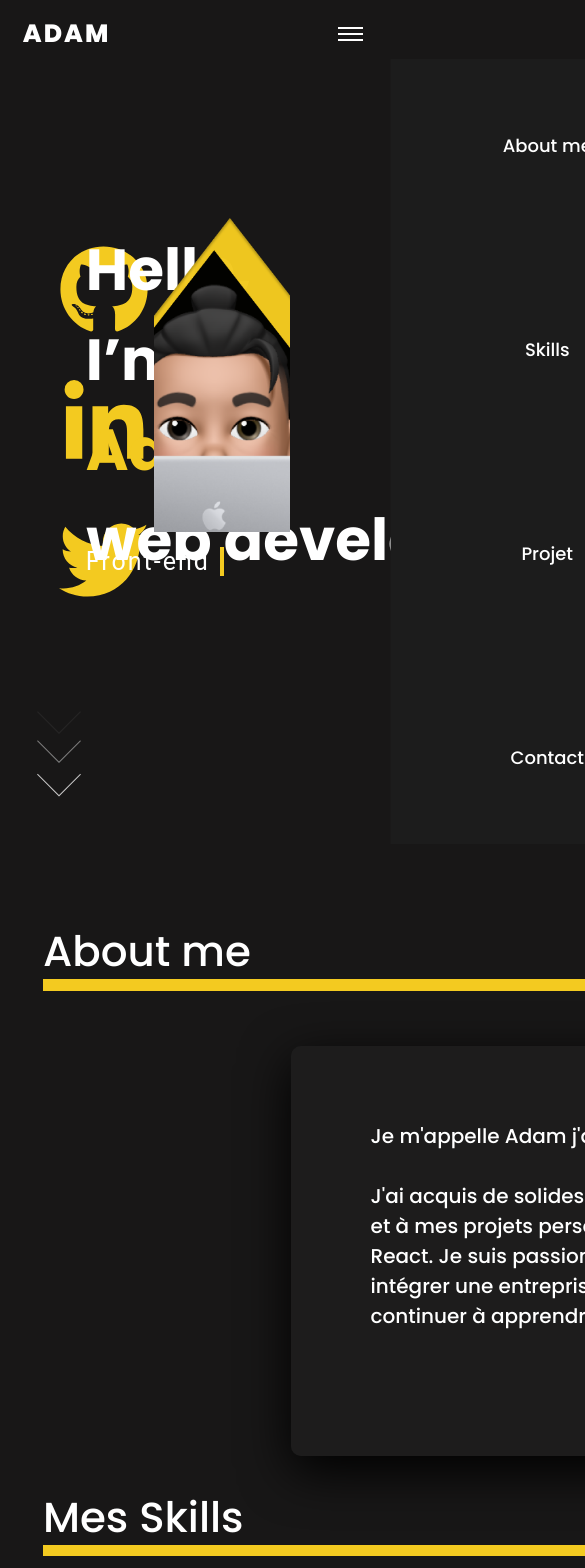
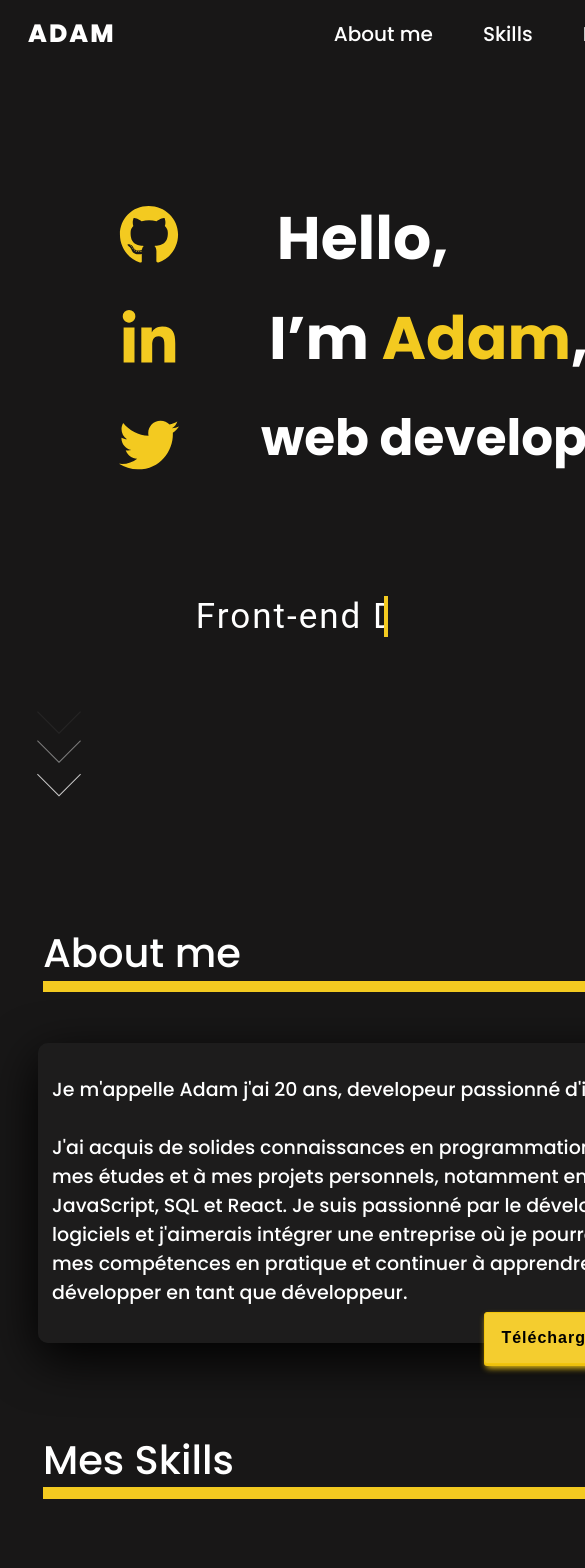
Before and after one commit to Neyzoh/Portfolio, a React (Create React App) app in the folder portfolio/: page / in a window 390 px wide. Shown: the top 1568 px of the page, 585 px wide, since content can reach past the window. Built offline with nearby package versions, Linux system fonts and the light colour scheme.

Commit message:
start responsive

```diff
--- a/portfolio/src/components/About/style.scss
+++ b/portfolio/src/components/About/style.scss
@@ -73,6 +73,35 @@
         cursor: pointer;
 }
 
-@media screen and (max-device-width: 769px) {
+@media all and (max-width: 768px) {
+    .about-container{
+        font-size: 4em;
 
+    }
+    .about-container::before{
+        width: 15em;
+    }
+    .about-card{
+        width: 550px;
+        height: 140px;
+        left: 350px;
+        top: 270px;
+    }
+    .about-card-paragraph{
+        font-size: 19px;
+        bottom: 12%;
+        right: 30px;
+        left: 2%;
+        position: absolute ;
+    }
+    .card-btn-container{
+        bottom: -4.3em;
+        left: 350px;
+    }
+    .card-btn{
+        padding: 16px;
+        margin: 3%;
+        border-radius: 3px;
+        font-size: 16px;
+    }
 }
--- a/portfolio/src/components/Contact/style.scss
+++ b/portfolio/src/components/Contact/style.scss
@@ -132,3 +132,26 @@
     color: rgb(48, 230, 48);
     font-size: 12px;
 }
+
+@media all and (max-width: 768px) {
+    .contact-container{
+        bottom: -205%;
+        font-size: 4em;
+    }
+    .contact-container::before{
+        width: 15em;
+    }
+    .contact-box{
+        left: 350px;
+        width: 600px;
+        height: 600px;
+    }
+    .sumbmit-btn-container{
+        left: 30%;
+
+    }
+    .submit-input{
+        width: 30%;
+        left: 2;
+    }
+}
--- a/portfolio/src/components/Footer/style.scss
+++ b/portfolio/src/components/Footer/style.scss
@@ -5,6 +5,14 @@
     color: $textcolor2;
     position: absolute;
     bottom: -300%;
-    left: 45%;
+    left: 800px;
     padding-bottom: 30px;
 }
+
+@media all and (max-width: 768px) {
+    .footer{
+        bottom: -300%;
+        left: 290px;
+        font-size: 10px;
+    }
+}
--- a/portfolio/src/components/Home/style.scss
+++ b/portfolio/src/components/Home/style.scss
@@ -152,46 +152,49 @@
 }
 
 
-@media screen and (max-device-width: 769px) {
+@media all and (max-width: 768px) {
   .home-image{
     display: none;
   }
   .home-description{
     z-index: -1;
-    left: 15%;
     height: 64vh;
+    padding-left: 100px;
+
   }
   .home-description-title-1{
-    padding-left: 80px;
-    font-size: 3rem;
+    padding-left: 91px;
+    font-size: 6rem;
     font-weight: bold;
-    line-height: 9rem;
+    line-height: 10rem;
   }
   .home-description-title-2{
-    padding-r: 10px;
-    font-size: 3rem;
+    padding-left: 83px;
+    font-size: 6rem;
     font-weight: bold;
-    line-height: 9rem;
+    line-height: 10rem;
   }
   .home-description-title-3{
-    padding-right: 490px;
-    font-size: 3rem;
+    padding-right: 400px;
+    font-size: 5rem;
     font-weight: bold;
-    line-height: 9rem;
+    line-height: 10rem;
   }
   .home-underdesc{
-    height: 120vh;
+    height: 130vh;
     z-index: -1;
 
     &-title{
-      font-size: 2rem;
+      font-size: 3.5rem;
+      padding-left: 110px;
     }
   }
   .home-socials{
-    left: 10%;
+    padding-left: 60px;
     height: 70vh;
   }
   .real-icon{
-    font-size: 40px;
+    font-size: 60px;
   }
+
 }
--- a/portfolio/src/components/Navbar/navbar.js
+++ b/portfolio/src/components/Navbar/navbar.js
@@ -1,20 +1,14 @@
-import React, {useState} from 'react';
+import React from 'react';
 import {Link} from 'react-scroll'
 import './navbar.scss'
 
 function NavBar () {
 
-    const [active, setActive] = useState('navbar-menu');
-
-
-    const navbarToggle = () => {
-        active === 'navbar-menu' ? setActive('navbar-menu navbar-active') : setActive('navbar-menu')
-    }
     return (
         <div className='navbar'>
             <a href='#' className='navbar-title'>Adam</a>
                 <div className='navbar-links'>
-                    <ul className={active}>
+                    <ul className='navbar-menu'>
                         <li className='navbar-item'>
                             <Link to='about-me' smooth={true} duration={1000} className='navbar-link'>About me</Link>
                         </li>
@@ -28,12 +22,6 @@ function NavBar () {
                             <Link to='contact' smooth={true} duration={1000} className='navbar-link'>Contact</Link>
                         </li>
                     </ul>
-                    <div onClick={navbarToggle} className='navbar-toggler'>
-                        <div className='line1'></div>
-                        <div className='line2'></div>
-                        <div className='line3'></div>
-
-                    </div>
                 </div>
         </div>
     );
--- a/portfolio/src/components/Navbar/navbar.scss
+++ b/portfolio/src/components/Navbar/navbar.scss
@@ -47,49 +47,19 @@
         color: rgb(255, 255, 255);
         border-radius: 6px;
     }
-    &-toggler div{
-        width: 2.5rem;
-        height: 0.2rem;
-        margin: 0.4rem;
-        background: $textcolor1;
-    }
+}
 
-    &-toggler{
-        cursor: pointer;
-        display: none;
-    }
+@media all and (max-width: 768px) {
+    .navbar {
+        width: 760px;
+        padding-left: 25px;
+        font-size: 2.005em;
 
-    @media screen and (max-width: 768px) {
-        &-toggler {
-            display: block;
-            padding-left: 100px ;
-        }
 
-        &-menu{
-            position: absolute;
-            top: 7vh;
-            right: 0;
-            width: 55%;
-            height: 93vh;
-            background-color:rgb(28, 28, 28);
-            flex-direction: column;
-            transform: translateX(100%);
-            transition: 0.5s ease-in;
+        &-link {
+            font-size: 1em;
+            padding: 10px 10px;
+            margin: 0.5rem 0;
         }
     }
-
-    &-active{
-        transform: translateX(0);
-    }
 }
-
-
-.toggle .line1{
-    transform: rotate(-45deg) translate(-4px, 5px);
-}
-.toggle .line2{
-   opacity: 0;
-}
-.toggle .line3{
-    transform: rotate(-45deg) translate(-4px, 5px);
-}
--- a/portfolio/src/components/Project/index.js
+++ b/portfolio/src/components/Project/index.js
@@ -16,7 +16,7 @@ function Project () {
                     </div>
                 </div>
                 <div className='card-details-btn-container'>
-                        <a href="#" >
+                        <a href="https://github.com/Neyzoh/E-learning-project" >
                             <button className='card-details-btn'>Lien Github</button>
                         </a>
                     </div>
--- a/portfolio/src/components/Project/style.scss
+++ b/portfolio/src/components/Project/style.scss
@@ -101,3 +101,18 @@
         color: rgb(0, 0, 0);
         cursor: pointer;
 }
+
+@media screen and (max-device-width: 769px) {
+    .project-container{
+        bottom: -125%;
+        font-size: 4em;
+    }
+    .project-container::before{
+        width: 15em;
+    }
+    .card{
+        width: 150px;
+        height: 250px;
+        left: 20px;
+    }
+}
--- a/portfolio/src/components/Skills/style.scss
+++ b/portfolio/src/components/Skills/style.scss
@@ -136,3 +136,36 @@
 .card-6:hover {
     box-shadow: 0px  0 darken(#F3CA20, 5%), 5px 4px 2px darken(#F3CA20, 2%);
 }
+
+
+@media(max-width: 768px) {
+    .skills-container{
+        bottom: -83%;
+        font-size: 4em;
+    }
+    .skills-container::before{
+        width: 15em;
+    }
+    .skill-card{
+        bottom: -150%;
+        right: -220%;
+    }
+    .card-1{
+        padding: 50px;
+    }
+    .card-2{
+        padding: 50px;
+    }
+    .card-3{
+        padding: 50px;
+    }
+    .card-4{
+        padding: 50px;
+    }
+    .card-5{
+        padding: 50px;
+    }
+    .card-6{
+        padding: 50px;
+    }
+}
--- a/portfolio/src/style/index.scss
+++ b/portfolio/src/style/index.scss
@@ -9,6 +9,7 @@ body {
   -moz-osx-font-smoothing: grayscale;
   background-color: $backgroundcolor;
   color: $textcolor1;
+  overflow-x: hidden;
 }
 
 html{
@@ -19,3 +20,9 @@ code {
   font-family: source-code-pro, Menlo, Monaco, Consolas, 'Courier New',
     monospace;
 }
+
+@media (max-width: 768px) {
+  body {
+    overflow-x: hidden!important;
+  }
+}
```
